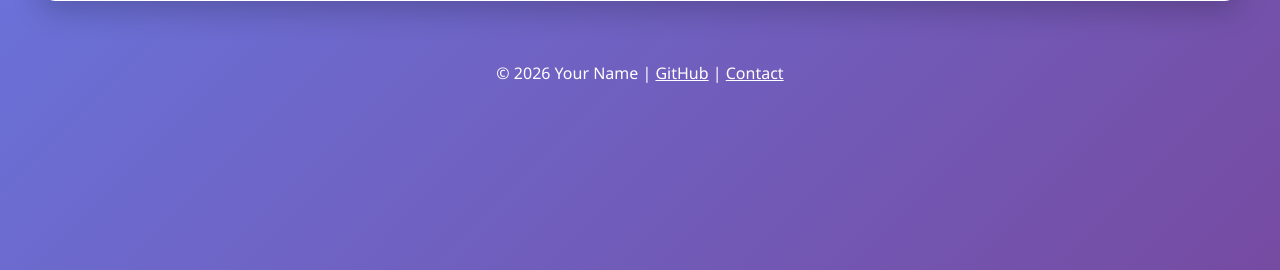
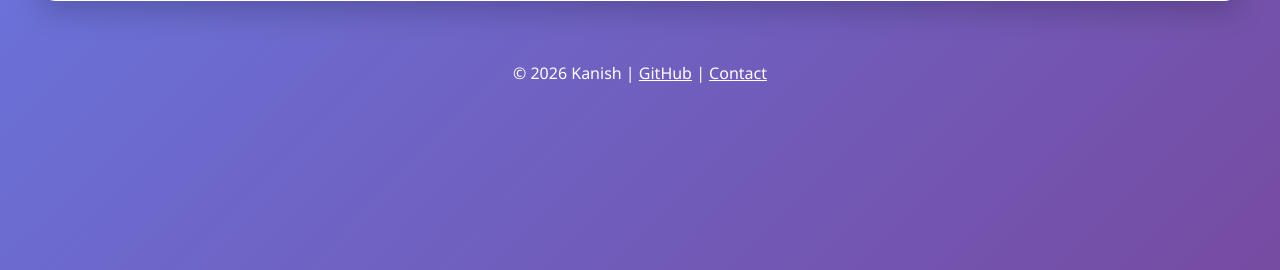
Before and after one commit to kanish-h-h/ml_showcase_template, a Flask app: page /demo/sentiment in a window 1280 px wide. Shown: the part 530-800 px from the top of the page. Run offline with Flask 3, Linux system fonts and the light colour scheme.

Commit message:
CHORE: added personal info

```diff
--- a/app/templates/base.html
+++ b/app/templates/base.html
@@ -10,7 +10,7 @@
 <body>
     <header>
         <nav>
-            <div class="nav-brand">🤖 ML Showcase</div>
+            <div class="nav-brand"> 🤖 ML Showcase </div>
             <div class="nav-links">
                 <a href="{{ url_for('index') }}">Home</a>
                 <a href="{{ url_for('gallery') }}">Models</a>
@@ -26,7 +26,7 @@
     </main>
 
     <footer>
-        <p>&copy; {{ current_year }} Your Name | <a href="#">GitHub</a> | <a href="#">Contact</a></p>
+        <p>&copy; {{ current_year }} Kanish | <a href="https://github.com/kanish-h-h">GitHub</a> | <a href="#">Contact</a></p>
     </footer>
 
     {% block scripts %}{% endblock %}
```
